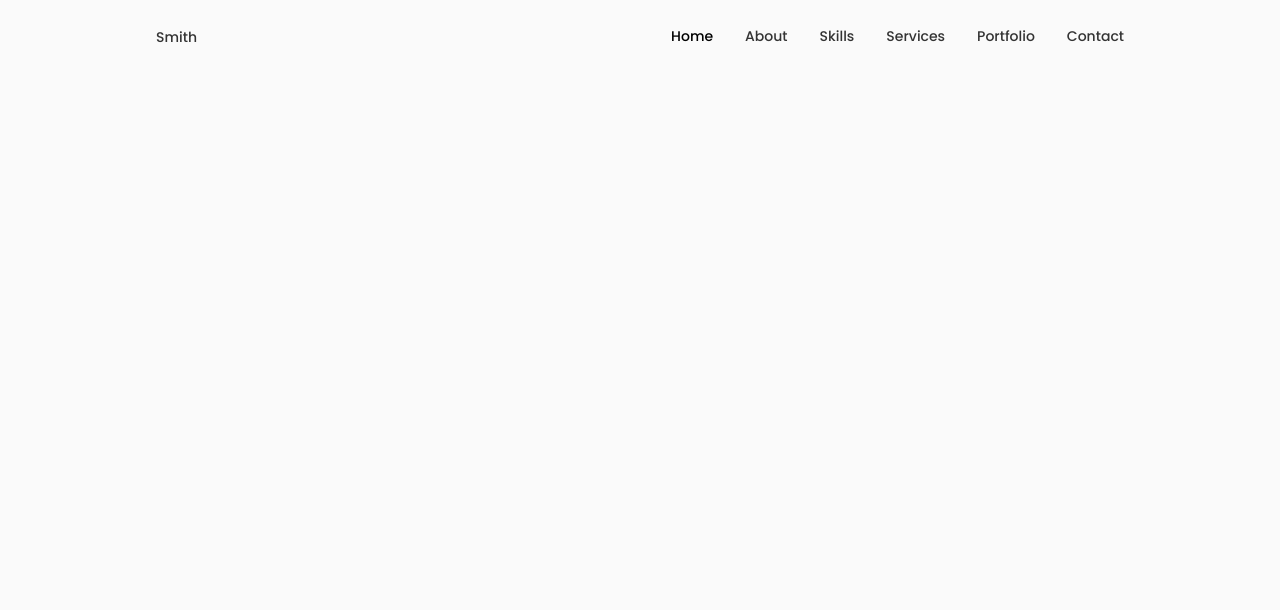
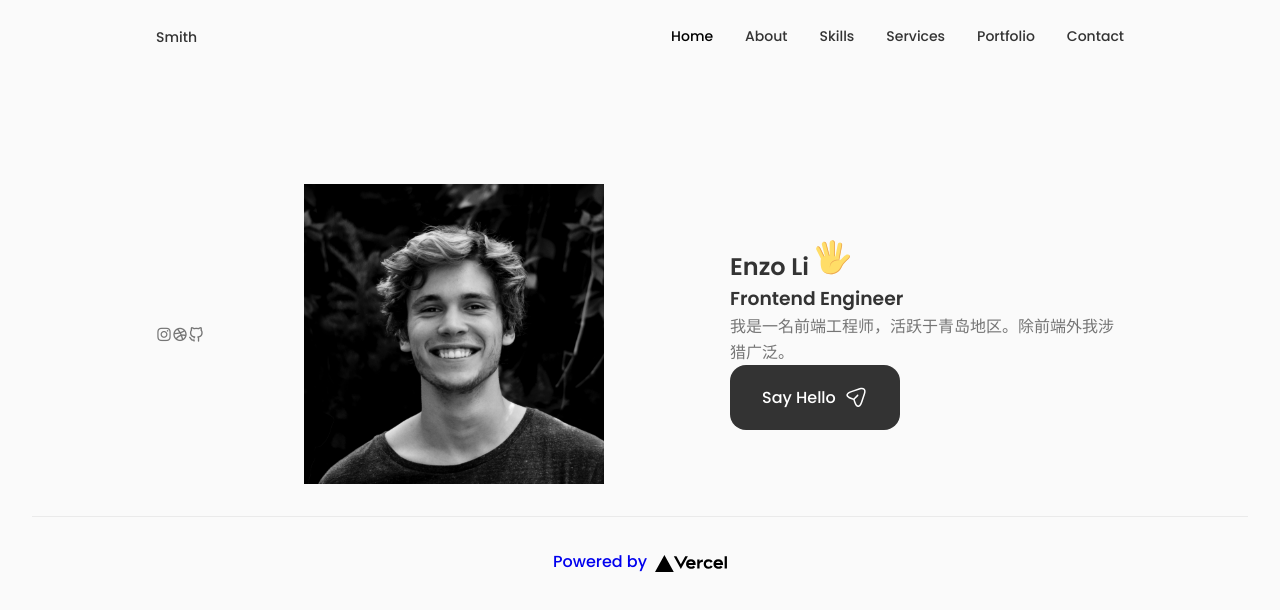
Before and after one commit to Eynzof/portfolio, a Next.js app: page / in a window 1280 px wide. Shown: the top 610 px of the page. Built offline with nearby package versions, Linux system fonts and the light colour scheme.

Commit message:
initial main page

```diff
--- a/pages/index.tsx
+++ b/pages/index.tsx
@@ -2,21 +2,24 @@
 import Image from 'next/image'
 import styles from '../src/styles/Home.module.css'
 import Header from "../src/components/header/Header";
-
-export default function Home() {
+import Home from "../src/components/home/Home";
+export default function Index() {
     return (
         <div className={styles.container}>
             <Head>
                 <title>Create Next App</title>
-        <meta name="description" content="Generated by create next app" />
-        <link rel="icon" href="/favicon.ico" />
+                <meta name="description" content="Generated by create next app"/>
+                <link rel="icon" href="/favicon.ico"/>
                 <link href='https://unpkg.com/boxicons@2.1.4/css/boxicons.min.css' rel='stylesheet'/>
                 <link rel="stylesheet" href="https://unicons.iconscout.com/release/v4.0.0/css/line.css"/>
             </Head>
 
-      <main>
-        <Header/>
+            <>
+                <Header></Header>
+                <main className="main">
+                    <Home></Home>
                 </main>
+            </>
 
             <footer className={styles.footer}>
                 <a
@@ -26,7 +29,7 @@
                 >
                     Powered by{' '}
                     <span className={styles.logo}>
-            <Image src="/vercel.svg" alt="Vercel Logo" width={72} height={16} />
+            <Image src="/vercel.svg" alt="Vercel Logo" width={72} height={16}/>
           </span>
                 </a>
             </footer>
--- /dev/null
+++ b/src/components/home/Data.tsx
@@ -0,0 +1,82 @@
+import React from 'react';
+
+const Data = () => {
+    return (
+        <div className="home__data">
+            <h1 className="home__title">Enzo Li <svg
+                width="36"
+                height="36"
+                viewBox="0 0 48 48"
+                fill="none"
+                xmlns="http://www.w3.org/2000/svg"
+                className="home__hand"
+            >
+                <path
+                    d="M25.4995 32.0305L31.3495 33.1555L36.1495 8.48051C36.4495 6.83051 35.3995 5.18051 33.8245 4.88051C32.1745 4.58051 30.5995 5.70551 30.2995 7.35551L25.4995 32.0305Z"
+                    fill="#FFDD67"
+                ></path>
+                <path
+                    d="M33.8996 4.88018C33.6746 4.80518 33.5246 4.80518 33.2996 4.80518C34.6496 5.33018 35.3996 6.75518 35.0996 8.25518L30.2996 32.9302L31.3496 33.1552L36.1496 8.48018C36.5246 6.75518 35.4746 5.18018 33.8996 4.88018Z"
+                    fill="#EBA352"
+                ></path>
+                <path
+                    d="M19.4995 32.7802H26.5495V5.55518C26.5495 3.53018 24.9745 1.80518 23.0245 1.80518C21.1495 1.80518 19.4995 3.45518 19.4995 5.55518V32.7802Z"
+                    fill="#FFDD67"
+                ></path>
+                <path
+                    d="M23.0995 1.80518C22.9495 1.80518 22.7245 1.80518 22.5745 1.88018C24.2995 2.18018 25.5745 3.68018 25.5745 5.55518V32.8552H26.6245V5.55518C26.6245 3.45518 25.0495 1.80518 23.0995 1.80518Z"
+                    fill="#EBA352"
+                ></path>
+                <path
+                    d="M15.7495 32.7054L21.7495 31.1304L15.2245 6.30541C14.7745 4.58041 13.0495 3.53041 11.3995 3.90541C9.74948 4.35541 8.77448 6.08041 9.22448 7.80541L15.7495 32.7054Z"
+                    fill="#FFDD67"
+                ></path>
+                <path
+                    d="M11.3995 3.90541L10.9495 4.13041C12.4495 4.05541 13.7995 5.03041 14.2495 6.60541L20.7745 31.4304L21.8245 31.1304L15.2245 6.30541C14.7745 4.58041 13.0495 3.53041 11.3995 3.90541Z"
+                    fill="#EBA352"
+                ></path>
+                <path
+                    d="M2.99937 10.355C1.57437 11.03 1.12437 12.83 1.87437 14.33L11.7744 34.055L16.7994 31.505L6.89937 11.78C6.14937 10.28 4.42437 9.68 2.99937 10.355Z"
+                    fill="#FFDD67"
+                ></path>
+                <path
+                    d="M2.99956 10.355C2.84956 10.43 2.69956 10.505 2.54956 10.655C3.82456 10.28 5.24956 10.955 5.92456 12.305L15.8246 32.03L16.7996 31.58L6.89956 11.78C6.14956 10.28 4.42456 9.68 2.99956 10.355Z"
+                    fill="#EBA352"
+                ></path>
+                <path
+                    d="M46.2744 22.2801C45.0744 19.9551 41.3244 20.1051 37.4994 24.3051C34.7994 27.2301 34.2744 28.2051 31.5744 28.1301V25.0551C31.5744 25.0551 25.7994 20.7801 14.3244 22.7301C14.3244 22.7301 7.79945 23.6301 7.79945 27.0801C7.79945 27.0801 6.67445 35.4051 8.99945 40.6551C12.4494 48.4551 30.1494 50.4801 35.6994 37.2051C36.8244 34.5801 39.0744 32.6301 41.0994 30.1551C43.4244 27.1551 47.5494 24.7551 46.2744 22.2801Z"
+                    fill="#FFDD67"
+                ></path>
+                <path
+                    d="M46.2745 22.28C46.0495 21.83 45.7495 21.53 45.3745 21.23C45.4495 21.305 45.5245 21.38 45.5245 21.53C46.7995 24.08 42.6745 26.405 40.1995 29.405C38.1745 31.88 35.9245 33.83 34.7995 36.455C29.9995 47.93 16.0495 47.93 10.1995 42.68C15.5245 48.68 30.5245 49.28 35.5495 37.205C36.6745 34.58 38.9245 32.63 40.9495 30.155C43.4245 27.155 47.5495 24.755 46.2745 22.28ZM32.3245 28.13C27.4495 26.33 18.7495 29.63 19.9495 38.405C19.9495 30.23 27.3745 28.205 31.4245 28.205C32.0245 28.13 32.3245 28.13 32.3245 28.13Z"
+                    fill="#EBA352"
+                ></path>
+            </svg></h1>
+
+            <h3 className="home__subtitle">Frontend Engineer</h3>
+            <p className="home__description">我是一名前端工程师，活跃于青岛地区。除前端外我涉猎广泛。</p>
+            <a href="#contact" className="button button__flex">
+                Say Hello
+                <svg
+                    className="button__icon"
+                    xmlns="http://www.w3.org/2000/svg"
+                    width="24"
+                    height="24"
+                    viewBox="0 0 24 24"
+                    fill="var(--container-color)"
+                >
+                    <path
+                        d="M14.2199 21.9352C13.0399 21.9352 11.3699 21.1052 10.0499 17.1352L9.32988 14.9752L7.16988 14.2552C3.20988 12.9352 2.37988 11.2652 2.37988 10.0852C2.37988 8.91525 3.20988 7.23525 7.16988 5.90525L15.6599 3.07525C17.7799 2.36525 19.5499 2.57525 20.6399 3.65525C21.7299 4.73525 21.9399 6.51525 21.2299 8.63525L18.3999 17.1252C17.0699 21.1052 15.3999 21.9352 14.2199 21.9352ZM7.63988 7.33525C4.85988 8.26525 3.86988 9.36525 3.86988 10.0852C3.86988 10.8052 4.85988 11.9052 7.63988 12.8252L10.1599 13.6652C10.3799 13.7352 10.5599 13.9152 10.6299 14.1352L11.4699 16.6552C12.3899 19.4352 13.4999 20.4252 14.2199 20.4252C14.9399 20.4252 16.0399 19.4352 16.9699 16.6552L19.7999 8.16525C20.3099 6.62525 20.2199 5.36525 19.5699 4.71525C18.9199 4.06525 17.6599 3.98525 16.1299 4.49525L7.63988 7.33525Z"
+                        fill="var(--container-color)"
+                    ></path>
+                    <path
+                        d="M10.11 14.7052C9.92005 14.7052 9.73005 14.6352 9.58005 14.4852C9.29005 14.1952 9.29005 13.7152 9.58005 13.4252L13.16 9.83518C13.45 9.54518 13.93 9.54518 14.22 9.83518C14.51 10.1252 14.51 10.6052 14.22 10.8952L10.64 14.4852C10.5 14.6352 10.3 14.7052 10.11 14.7052Z"
+                        fill="var(--container-color)"
+                    ></path>
+                </svg>
+            </a>
+        </div>
+    );
+};
+
+export default Data;
--- /dev/null
+++ b/src/components/home/Home.tsx
@@ -0,0 +1,23 @@
+import React from 'react';
+import styles from './home.module.css';
+import Social from "./Social";
+import Data from "./Data";
+
+
+const Home = () => {
+    return (
+        <section className="home section" id="home">
+            <div className="home__container container grid">
+                <div className={`${styles.home__content} grid`}>
+                    <Social/>
+
+                    <div className={styles.home__img}></div>
+
+                    <Data/>
+                </div>
+            </div>
+        </section>
+    );
+};
+
+export default Home;
--- /dev/null
+++ b/src/components/home/Social.tsx
@@ -0,0 +1,19 @@
+import React from 'react';
+
+const Social = () => {
+    return (
+        <div className="home__social">
+            <a className="home__social--icon" target="_blank">
+                <i className="uil uil-instagram"></i>
+            </a>
+            <a className="home__social--icon" target="_blank">
+                <i className="uil uil-dribbble"></i>
+            </a>
+            <a className="home__social--icon" target="_blank">
+                <i className="uil uil-github-alt"></i>
+            </a>
+        </div>
+    );
+};
+
+export default Social;
--- /dev/null
+++ b/src/components/home/home.module.css
@@ -0,0 +1,13 @@
+.home__content {
+    grid-template-columns: 116px repeat(2, 1fr);
+    padding-top: 5.5rem;
+    column-gap: 2rem;
+    align-items: center;
+}
+
+.home__img {
+    background: url('assets/profile.jpg') no-repeat center;
+    background-size: cover;
+    width: 300px;
+    height: 300px;
+}
```
Lines whose indentation alone changed are shown as unchanged.
